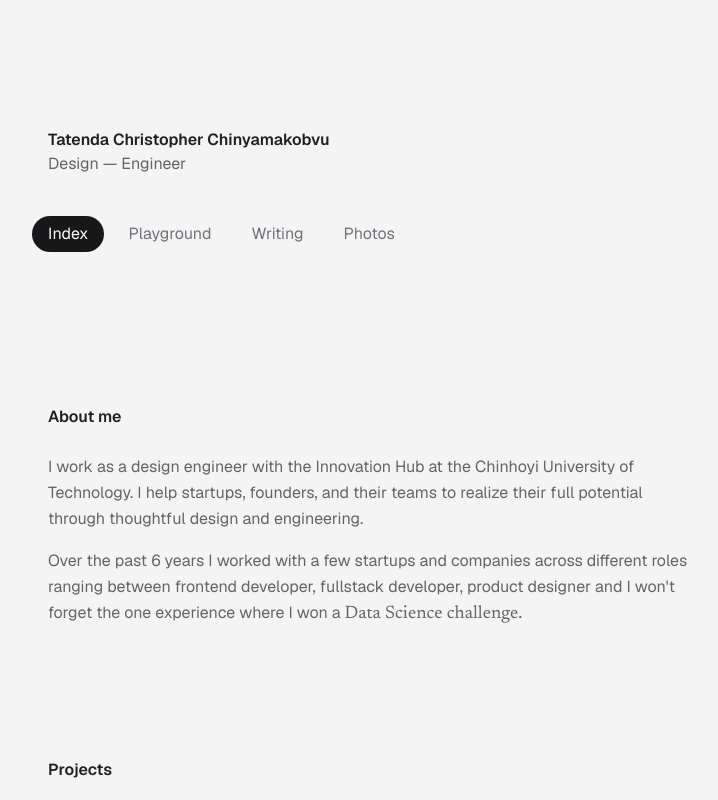
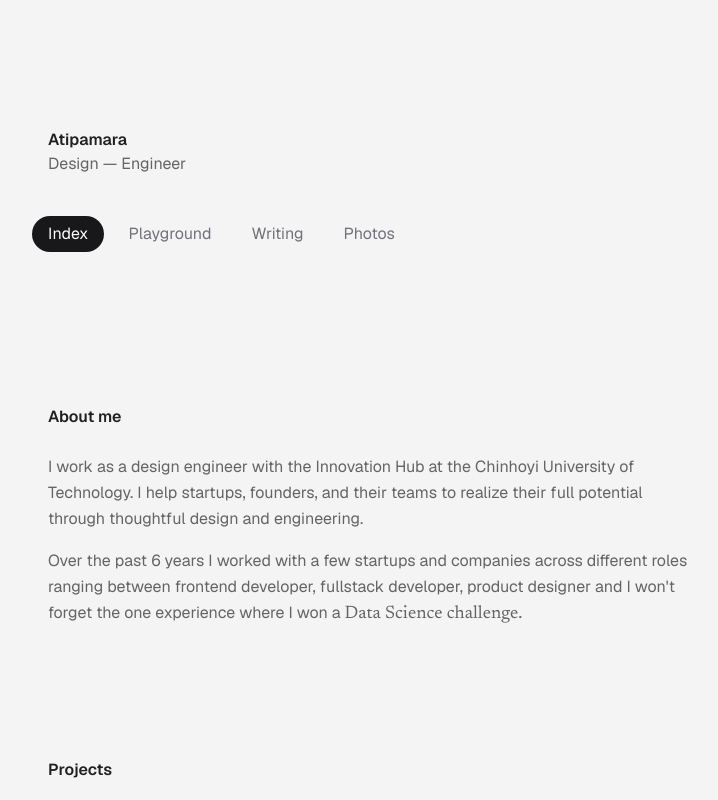
Before and after one commit to tate2301/atipamara, a Next.js app: page / in a window 1280 px wide. Shown: the top 800 px of the page, without its empty margins (272-990 px from the left). Built offline with nearby package versions, Linux system fonts and the light colour scheme.

Commit message:
fix: use atipamara name

```diff
--- a/app/page.tsx
+++ b/app/page.tsx
@@ -13,7 +13,7 @@ const serif = Newsreader({
 export const metadata: Metadata = {
   title: "Tatenda C Chinyamakobvu - Design Engineer",
   description:
-    "Tatenda Christopher Chinyamakobvu is a design engineer based in Harare, Zimbabwe. He helps startups, founders, and their teams to realize their full potential through thoughtful design and engineering.",
+    "Atipamara is a design engineer based in Harare, Zimbabwe. He helps startups, founders, and their teams to realize their full potential through thoughtful design and engineering.",
 };
 
 export default function About() {
--- a/app/photos/page.tsx
+++ b/app/photos/page.tsx
@@ -5,9 +5,9 @@ import path from "path";
 import fs from "fs";
 
 export const metadata: Metadata = {
-  title: "Photos - Tatenda Chinyamakobvu",
+  title: "Photos - Atipamara",
   description:
-    "Tatenda Christopher Chinyamakobvu is a design engineer based in Harare, Zimbabwe. He helps startups, founders, and their teams to realize their full potential through thoughtful design and engineering.",
+    "Atipamara is a design engineer based in Harare, Zimbabwe. He helps startups, founders, and their teams to realize their full potential through thoughtful design and engineering.",
 };
 
 export default function Page() {
--- a/app/playground/page.tsx
+++ b/app/playground/page.tsx
@@ -12,7 +12,7 @@ import GridProfileCards from "@/components/Playground/GridProfileCards";
 // export const metadata: Metadata = {
 //   title: "Interaction Playground",
 //   description:
-//     "Tatenda Christopher Chinyamakobvu is a design engineer based in Harare, Zimbabwe. He helps startups, founders, and their teams to realize their full potential through thoughtful design and engineering.",
+//     "Atipamara is a design engineer based in Harare, Zimbabwe. He helps startups, founders, and their teams to realize their full potential through thoughtful design and engineering.",
 // };
 
 export default function Page() {
--- a/app/writing/page.tsx
+++ b/app/writing/page.tsx
@@ -5,7 +5,7 @@ import UnderDevelopment from "@/components/UnderDevelopment";
 // export const metadata: Metadata = {
 //   title: "Interaction Playground",
 //   description:
-//     "Tatenda Christopher Chinyamakobvu is a design engineer based in Harare, Zimbabwe. He helps startups, founders, and their teams to realize their full potential through thoughtful design and engineering.",
+//     "Atipamara is a design engineer based in Harare, Zimbabwe. He helps startups, founders, and their teams to realize their full potential through thoughtful design and engineering.",
 // };
 
 export default function Page() {
--- a/components/ui/navbar/index.tsx
+++ b/components/ui/navbar/index.tsx
@@ -9,7 +9,7 @@ export default function Navbar() {
     <header className="max-w-2xl mx-auto pt-32 pb-6 px-4">
       <nav className="mb-10">
         <Link href={"/"}>
-          <h1>Tatenda Christopher Chinyamakobvu</h1>
+          <h1>Atipamara</h1>
           <p className="mb-4">Design — Engineer</p>
         </Link>
       </nav>
```
